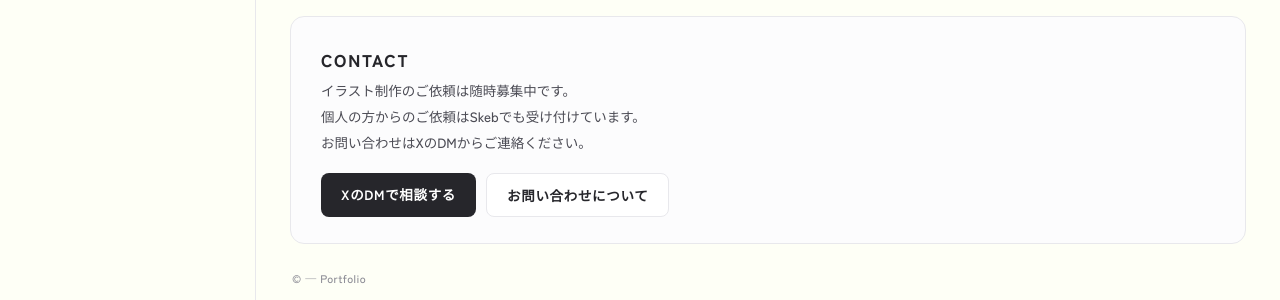
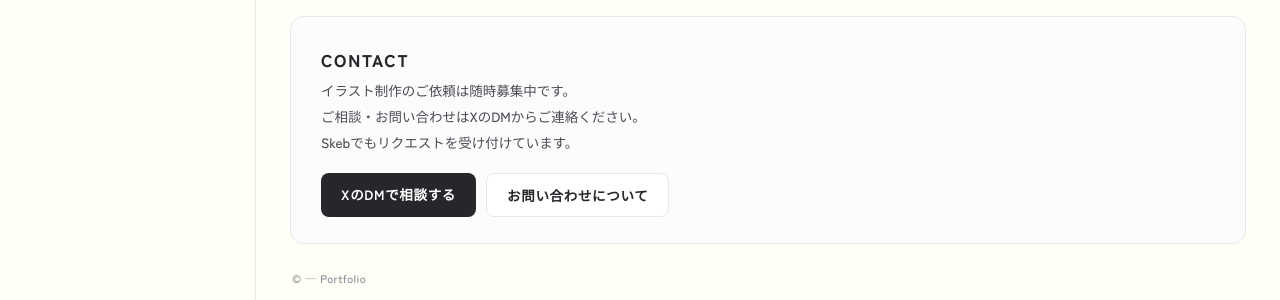
Before and after one commit to SEGA-P-YA/illust-portfolio, a Jekyll site: the page built from index.html, in a window 1280 px wide and 900 px high, scrolled down 3289 px. Shown: the part 574-874 px from the top of the window. Built offline with Jekyll 4.4.1, drawn with Linux system fonts in a browser that asks for light colours.

Commit message:
CONTACT文面を確定版に差し替え（DM案内＋Skeb）

```diff
--- a/contact.html
+++ b/contact.html
@@ -6,7 +6,8 @@ permalink: /contact/
 {% assign skeb = site.profile.links | where: "label", "Skeb" | first %}
 <main class="contact-page">
   <h1>CONTACT</h1>
-  <p>イラスト制作のご依頼は随時募集中です。<br />お問い合わせはXのDMからご連絡ください。通常、数日以内に返信します。<br />個人の方からのご依頼はSkebからも受け付けています。</p>
+  <p>イラスト制作のご依頼は随時募集中です。<br />ご相談・お問い合わせはXのDMからご連絡ください。<br />Skebでもリクエストを受け付けています。</p>
+  <p class="form-note">通常、数日以内に返信します。</p>
   <div class="contact-actions" style="margin-top:14px">
     <a class="btn-dark" id="xDmBtn" href="{{ site.profile.x_dm_url }}">XのDMで相談する</a>
     {% if skeb %}<a class="btn-line" href="{{ skeb.url }}">Skebで依頼する</a>{% endif %}
--- a/index.html
+++ b/index.html
@@ -51,7 +51,7 @@ layout: default
 
       <section class="contact-block" id="contact" aria-label="お問い合わせ">
         <h2>CONTACT</h2>
-        <p>イラスト制作のご依頼は随時募集中です。<br />個人の方からのご依頼はSkebでも受け付けています。<br />お問い合わせはXのDMからご連絡ください。</p>
+        <p>イラスト制作のご依頼は随時募集中です。<br />ご相談・お問い合わせはXのDMからご連絡ください。<br />Skebでもリクエストを受け付けています。</p>
         <div class="contact-actions">
           <a class="btn-dark" href="{{ site.profile.x_dm_url }}">XのDMで相談する</a>
           <a class="btn-line" href="{{ '/contact/' | relative_url }}">お問い合わせについて</a>
```
